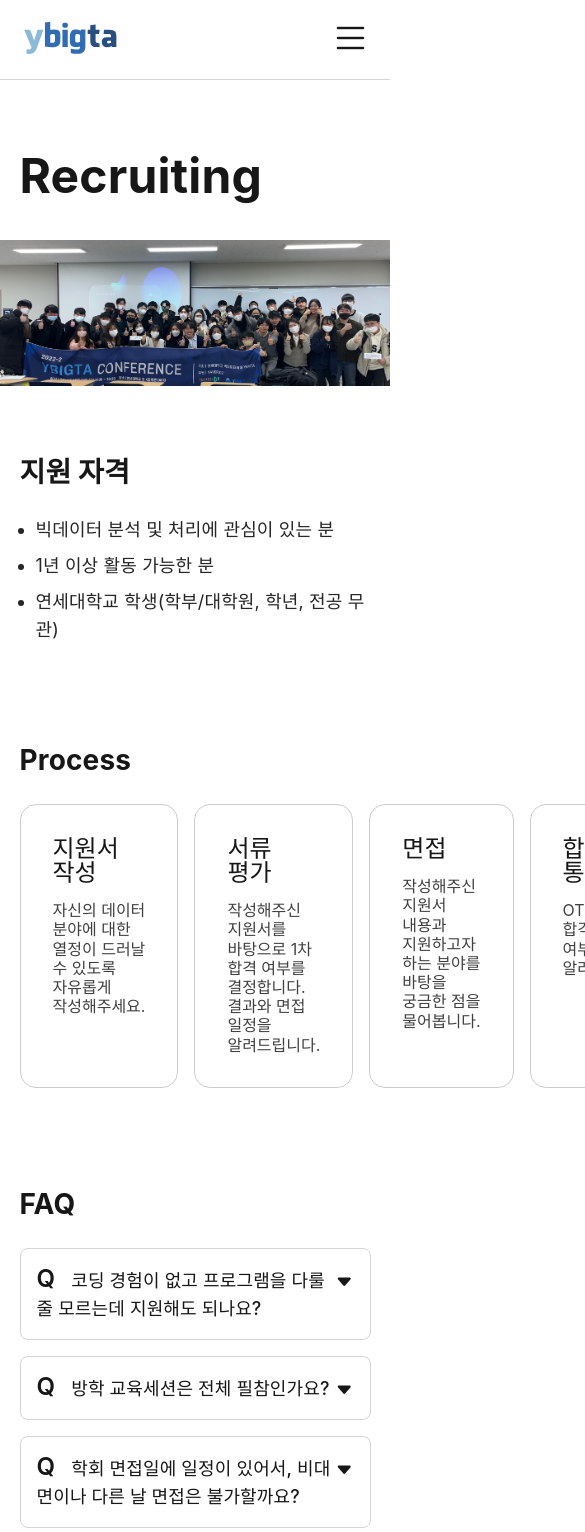
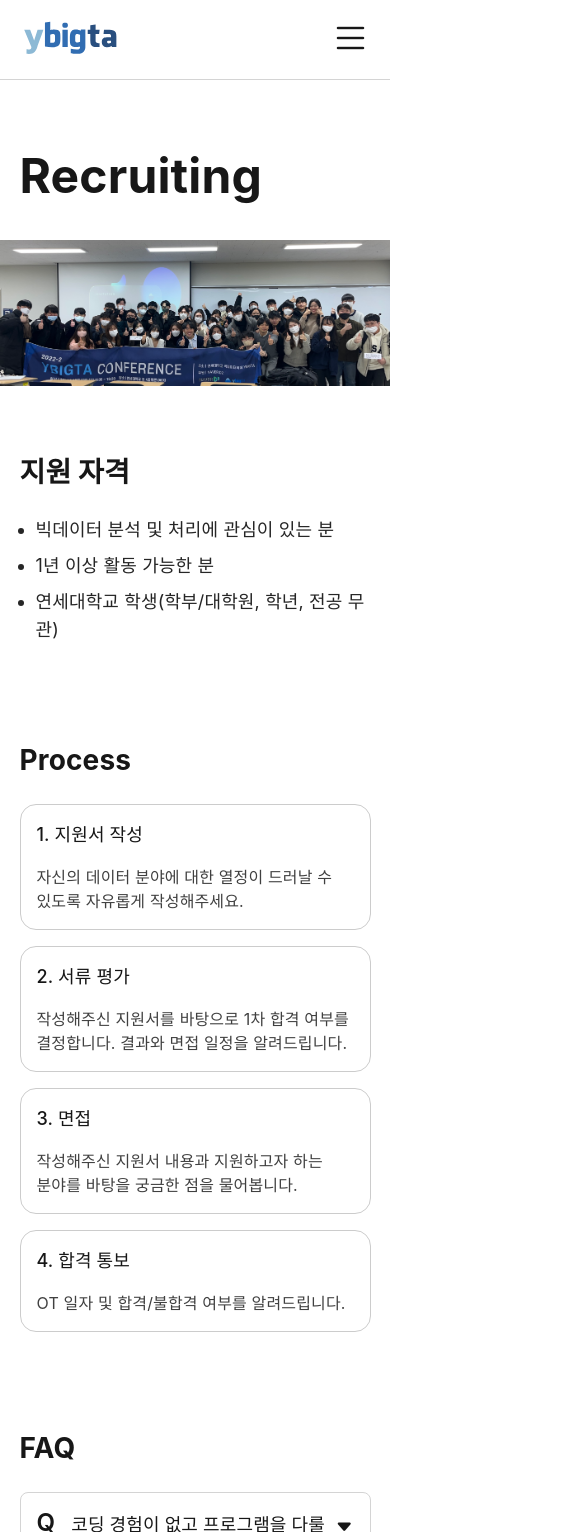
Before and after one commit to YBIGTA/ybigta.org, a SvelteKit app: page /recruiting in a window 390 px wide. Shown: the top 1532 px of the page, 585 px wide, since content can reach past the window. Built offline with nearby package versions, Linux system fonts and the light colour scheme; a web font is replaced by a local one.

Commit message:
리크루팅 페이지 반응형 적용

```diff
--- a/src/routes/recruiting/components/RecruitingProcess.svelte
+++ b/src/routes/recruiting/components/RecruitingProcess.svelte
@@ -1,19 +1,19 @@
 <script>
 	const process = [
 		{
-			title: '지원서 작성',
+			title: '1. 지원서 작성',
 			desc: '자신의 데이터 분야에 대한 열정이 드러날 수 있도록 자유롭게 작성해주세요.'
 		},
 		{
-			title: '서류 평가',
+			title: '2. 서류 평가',
 			desc: '작성해주신 지원서를 바탕으로 1차 합격 여부를 결정합니다. 결과와 면접 일정을 알려드립니다.'
 		},
 		{
-			title: '면접',
+			title: '3. 면접',
 			desc: '작성해주신 지원서 내용과 지원하고자 하는 분야를 바탕을 궁금한 점을 물어봅니다.'
 		},
 		{
-			title: '합격 통보',
+			title: '4. 합격 통보',
 			desc: 'OT 일자 및 합격/불합격 여부를 알려드립니다.'
 		}
 	];
@@ -29,27 +29,29 @@
 </ul>
 
 <style lang="scss">
+	@use '$styles/variables.scss' as *;
 	ul {
 		display: flex;
+		flex-wrap: wrap;
 		justify-content: flex-start;
 		gap: 1rem;
 	}
 
 	li {
-		width: 260px;
-		aspect-ratio: 12/8;
+		flex: 1 0 12rem;
+		flex-shrink: unset;
 
 		border: 1px solid #ccc;
-		border-radius: 16px;
+		border-radius: 1rem;
 
 		display: flex;
 		flex-direction: column;
 		align-items: flex-start;
 		justify-content: flex-start;
-		padding: 32px;
+		padding: 1rem;
 
 		h6 {
-			font-size: 1.5rem;
+			@include heading6;
 			font-weight: 500;
 			margin-bottom: 1rem;
 			word-break: keep-all;
@@ -58,7 +60,7 @@
 		p {
 			word-break: keep-all;
 			color: var(--color-text);
-			line-height: 1.2;
+			@include body1;
 		}
 		&:hover {
 			background-color: var(--color-primary);
```
